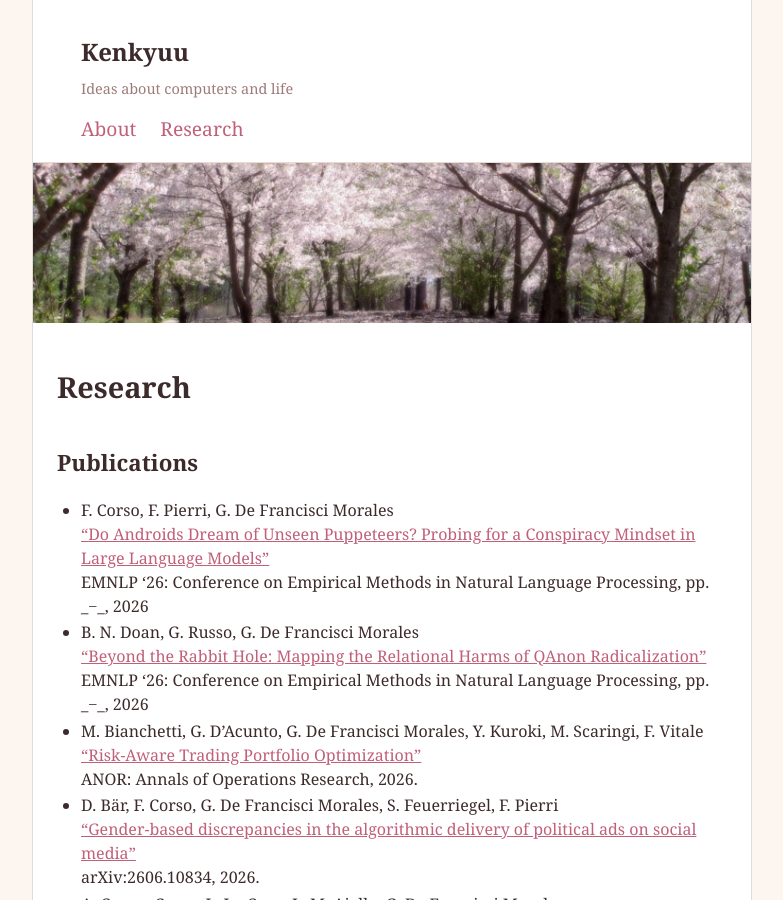
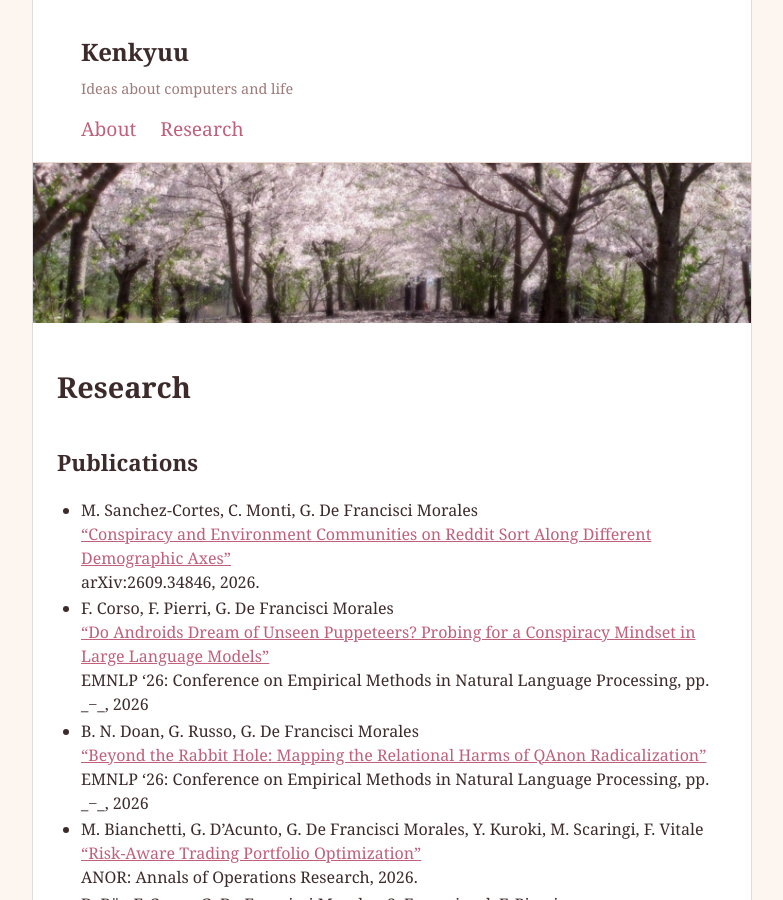
Before and after one commit to gdfm/gdfm.github.io, a Jekyll site: the page built from _pages/research.md, in a window 1280 px wide and 900 px high. Shown: the whole window, without its empty margins (248-1031 px from the left). Built offline with Jekyll 4.4.1, drawn with Linux system fonts in a browser that asks for light colours.

Commit message:
conspiracy pathways arxiv

```diff
--- a/_pages/research.md
+++ b/_pages/research.md
@@ -5,6 +5,10 @@ permalink: /research/
 ---
 
 ## Publications
+
+- M. Sanchez-Cortes, C. Monti, G. De Francisci Morales
+[“Conspiracy and Environment Communities on Reddit Sort Along Different Demographic Axes”](https://arxiv.org/abs/2609.34846)
+arXiv:2609.34846, 2026.
 
 - F. Corso, F. Pierri, G. De Francisci Morales
 [“Do Androids Dream of Unseen Puppeteers? Probing for a Conspiracy Mindset in Large Language Models”](https://arxiv.org/abs/2511.03699)
```
